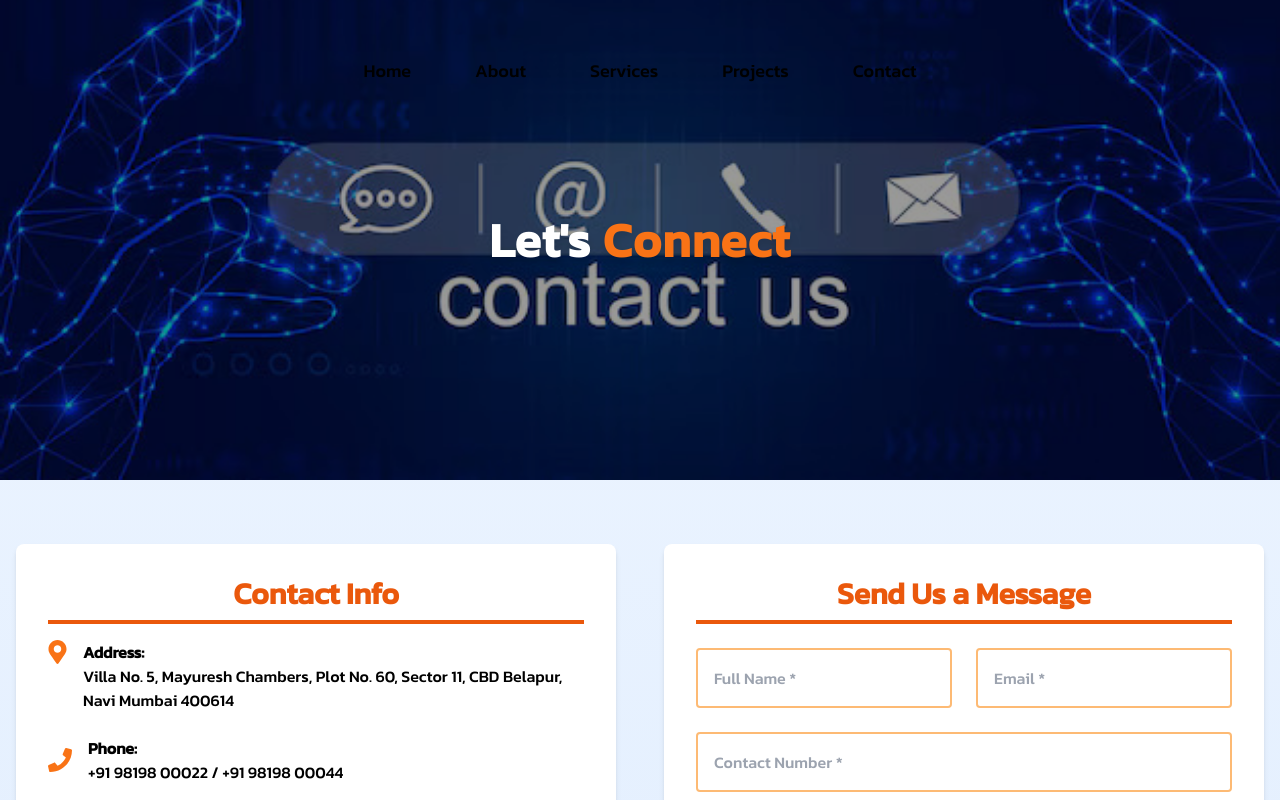
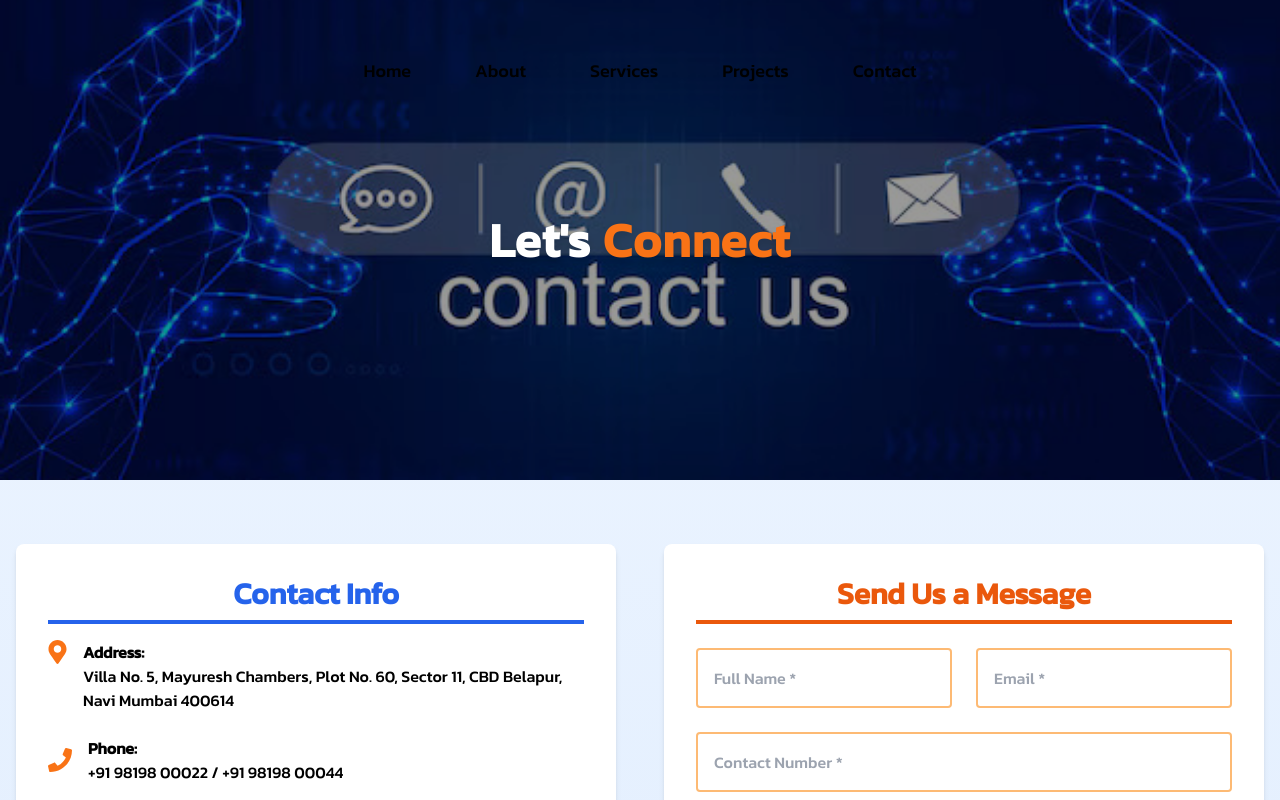
Before and after one commit to AkshayKalamkarr/supremeinfrastructure, a Next.js app: page /contact in a window 1280 px wide. Shown: the top 800 px of the page. Built offline with nearby package versions, Linux system fonts and the light colour scheme.

Commit message:
new code

```diff
--- a/app/contact/page.jsx
+++ b/app/contact/page.jsx
@@ -54,7 +54,7 @@ export default function Contact() {
             transition={{ duration: 0.8 }}
             className="bg-white p-8 shadow-md rounded-lg"
           >
-            <h2 className="text-2xl md:text-3xl font-bold mb-4 text-orange-600 border-b-4 border-orange-600 pb-2 text-center">
+            <h2 className="text-2xl md:text-3xl font-bold mb-4 text-blue-600 border-b-4 border-blue-600 pb-2 text-center">
               Contact Info
             </h2>
             <div className="space-y-6 text-center md:text-left">
```
